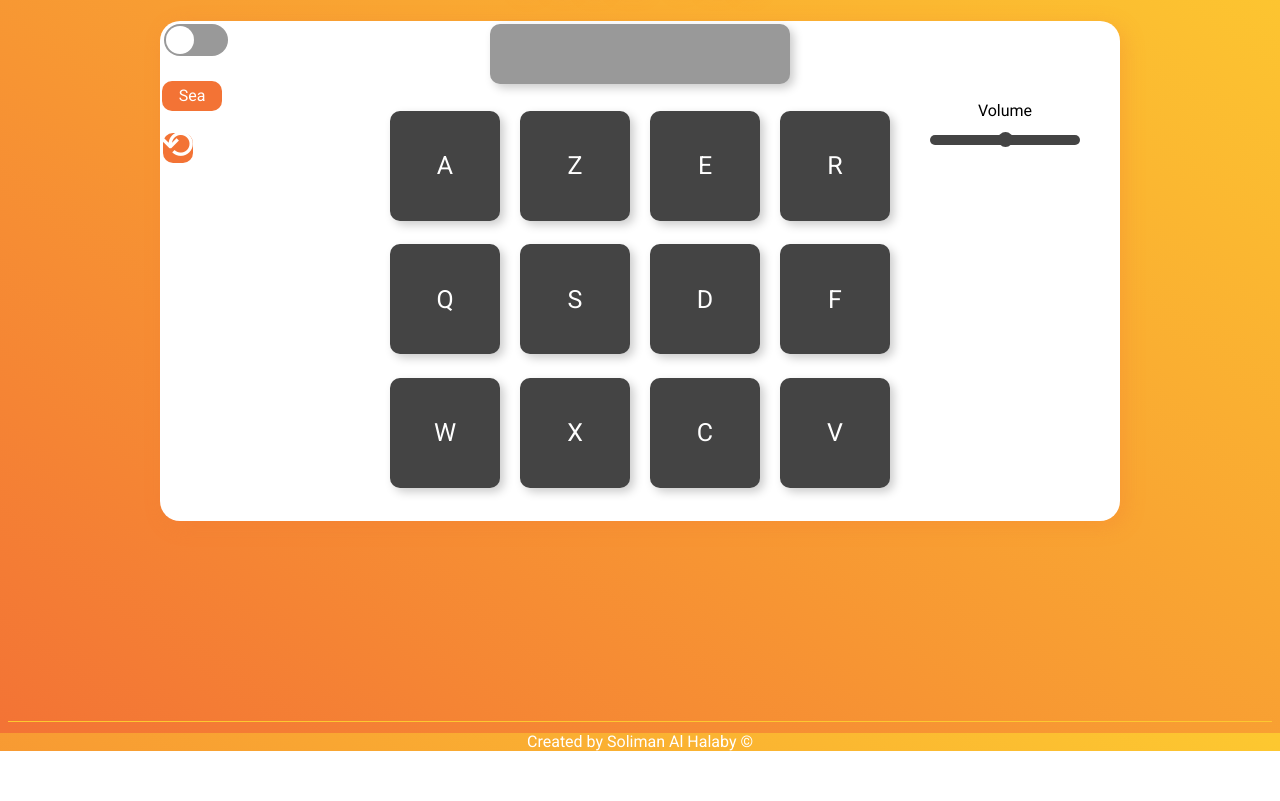
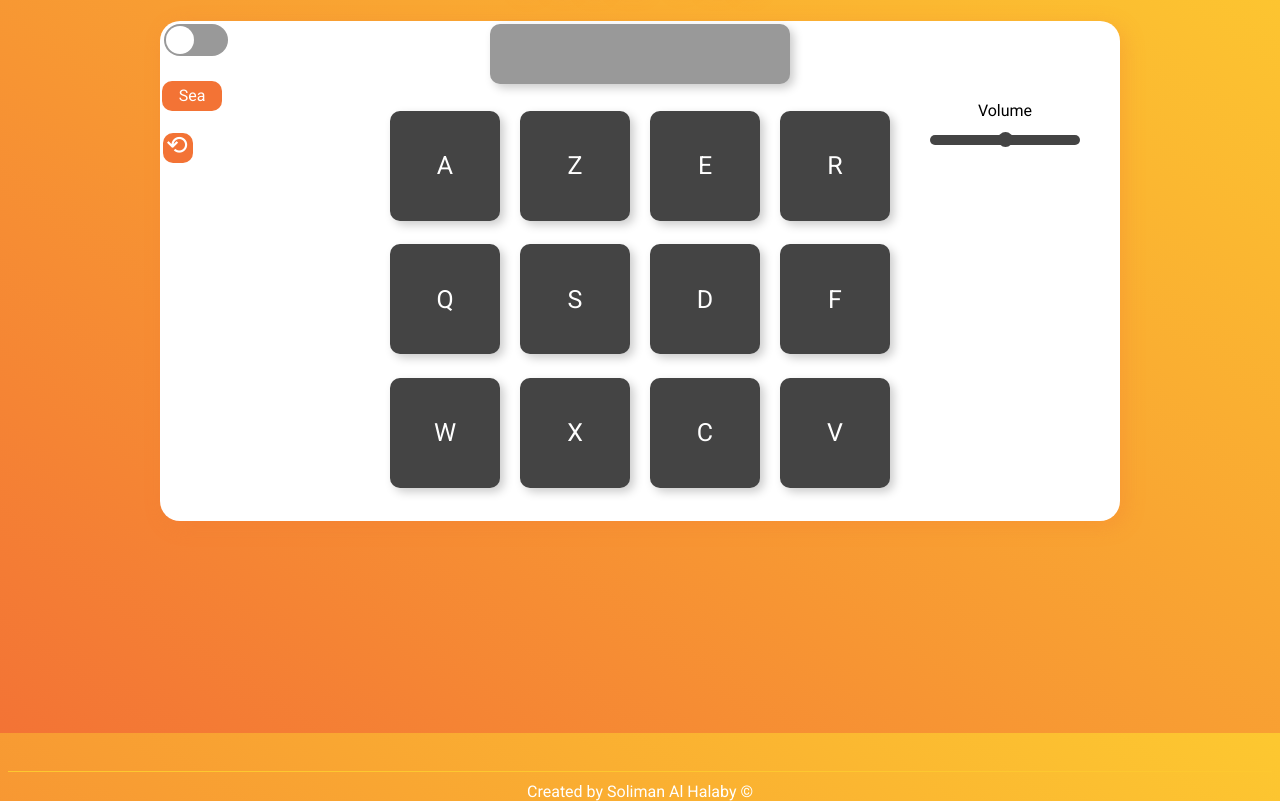
Before and after one commit to Soliman-Halaby/drumPad, a plain HTML site: page index.html in a window 1280 px wide. Shown: the part 67-868 px from the top of the page. Before the commit the page ends 818 px from the top, so only its background shows below. Drawn offline with Linux system fonts and the light colour scheme.

Commit message:
:iphone:  Responsive for 15,6 inch
Fix responsive for 15,6 inches

```diff
--- a/main.css
+++ b/main.css
@@ -367,12 +367,16 @@ footer
 RESPONSIVE
 
 *************/
-@media (max-width: 4000px)
+@media (max-width: 1370px)
 {
+    .repeat
+    {
+        font-size: 26px;
+    }
     footer
     {
         position: relative;
-        top: 200px;
+        top: 250px;
     }
 }
 
```
